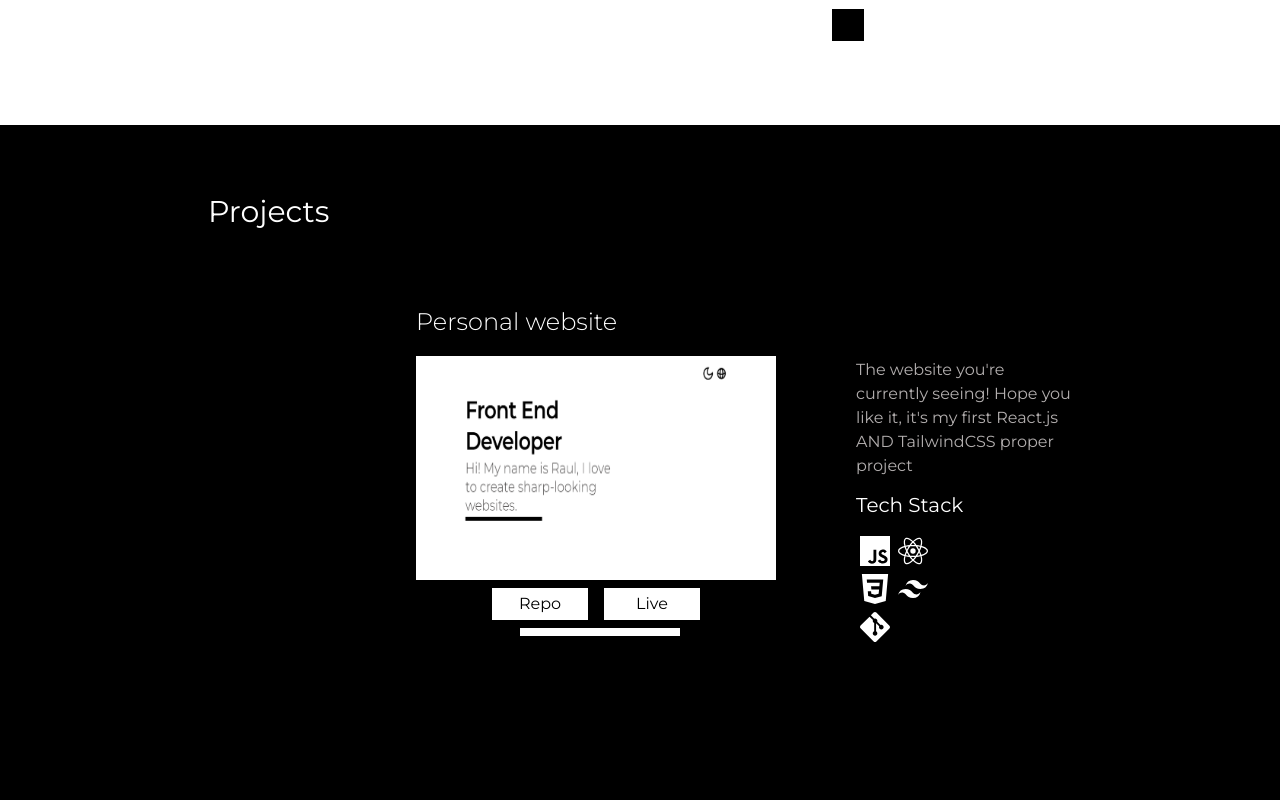
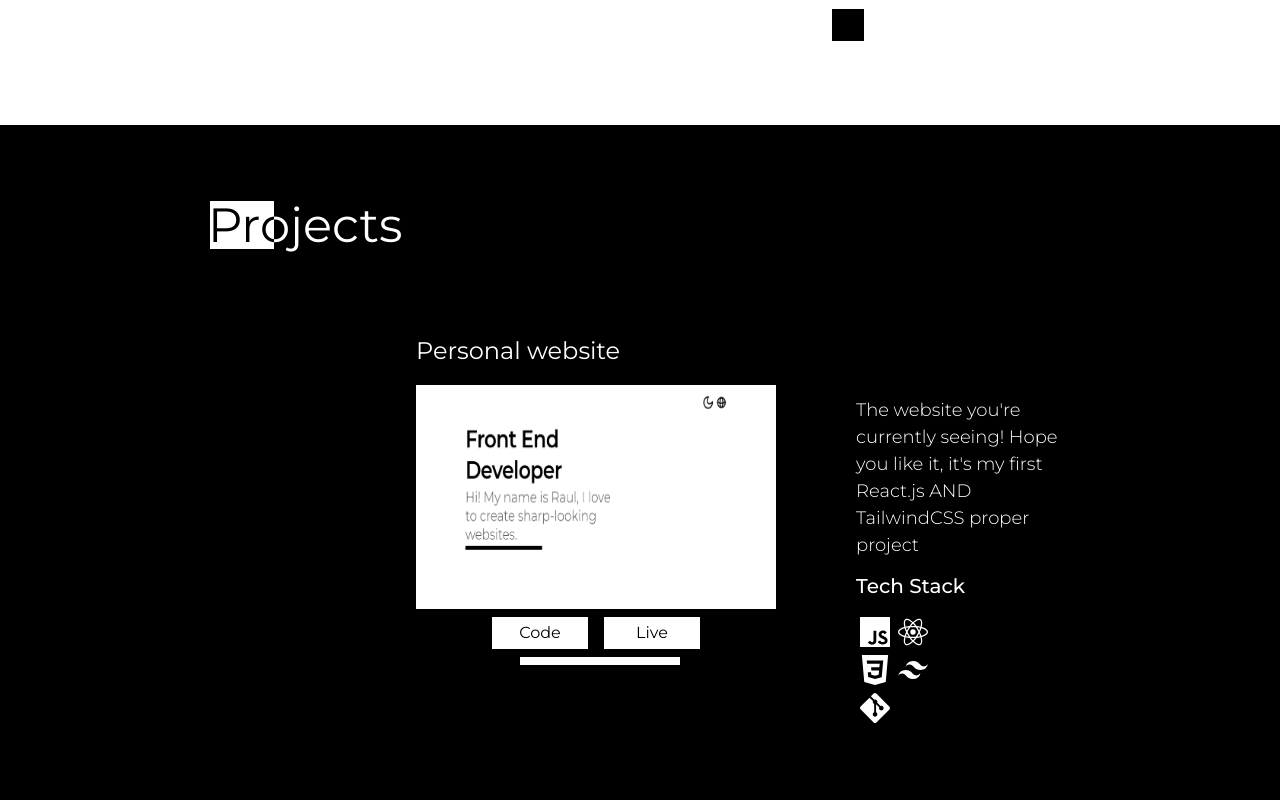
Before and after one commit to raulandreroman/new-portfolio, a React (Create React App) app: page / in a window 1280 px wide. Shown: the part 1660-2460 px from the top of the page. Built offline with nearby package versions, Linux system fonts and the light colour scheme.

Commit message:
:lipstick: style: Minor style changes
-Adds heading styling to Projects Section heading
-Modifies UX writing for 'Repo' button
-Modifies text color for better accesibility

```diff
--- a/src/components/Project/index.js
+++ b/src/components/Project/index.js
@@ -14,20 +14,20 @@ export default function Project(props) {
   const { handleClick } = props;
 
   return (
-    <div className='flex flex-col items-center my-12 lg:flex-row lg:mb-32'>
+    <div className='flex flex-col my-12 lg:flex-row lg:mb-32'>
       <div className={`flex flex-col mb-4 lg:mx-48 lg:max-w-1xl lg:mr-20 lg:mb-0`}>
 
-        <h4 className={'text-white mb-3 lg:self-start font-light lg:mt-3 lg:mb-0'}>{title}</h4>
+        <h4 className={'text-white mb-3 font-normal lg:self-start lg:mt-3 lg:mb-0'}>{title}</h4>
         <button onClick={() => handleClick(secondLink)}>
           <Preview previewUrl={previewUrl} />
         </button>
 
-        <div className={'flex justify-center w-full'}>
+        <div className={'flex justify-center w-full max-w-sm self-center lg:max-w-none'}>
           <button
             onClick={() => handleClick(firstLink)}
-            className={'w-auto flex-grow h-8 bg-white mx-2 lg:w-24 lg:h-8 lg:flex-grow-0'}
+            className={'w-auto flex-grow h-8 bg-white mx-2 lg:w-24 lg:h-8 lg:flex-grow-0 max'}
           >
-            <span>Repo</span>
+            <span>Code</span>
           </button>
           <button
             onClick={() => handleClick(secondLink)}
@@ -41,7 +41,7 @@ export default function Project(props) {
 
       </div>
       <div className='flex flex-col items-start flex-shrink-0 lg:mt-19 lg:w-1/4'>
-      <p className={'text-whiteish'}>{summary}</p>
+      <p className={'text-white text-lg font-light'}>{summary}</p>
       <TechStack content={techStack} />
       </div>
     </div>
--- a/src/components/ProjectsSection/index.js
+++ b/src/components/ProjectsSection/index.js
@@ -6,10 +6,23 @@ export default function ProjectsSection(props) {
 
 
   return (
-    <div className={`bg-black px-8 py-4 pb-24 mt-7 flex flex-col lg:px-48 lg:py-16`}>
-      <h3 className={`text-white font-normal center m-auto mb-3 mt-2 lg:m-0`}>Projects</h3>
+    <div
+      className={`bg-black px-8 py-4 pb-24 mt-7 flex flex-col lg:px-48 lg:py-16`}
+    >
+      <div className="flex my-5 mb-3 lg:mt-0">
+        <h3 className={`relative text-white z-20 blend-difference lg:text-5xl`}>Projects</h3>
+        <div
+          className={`relative self-center right-32 lg:right-48 w-16 h-8 lg:h-12 bg-white`}
+        />
+      </div>
       {projects.map((project, key) => {
-        return <Project details={project} key={key} handleClick={props.handleClick}/>;
+        return (
+          <Project
+            details={project}
+            key={key}
+            handleClick={props.handleClick}
+          />
+        );
       })}
     </div>
   );
--- a/src/styles/main.css
+++ b/src/styles/main.css
@@ -580,6 +580,10 @@ h4{
   font-weight: 400;
 }
 
+.font-medium{
+  font-weight: 500;
+}
+
 .h-0{
   height: 0;
 }
@@ -610,6 +614,10 @@ h4{
 
 .text-xs{
   font-size: 0.75rem;
+}
+
+.text-lg{
+  font-size: 1.125rem;
 }
 
 .text-xl{
@@ -731,12 +739,12 @@ h4{
   margin-top: 2rem;
 }
 
-.ml-8{
-  margin-left: 2rem;
+.mb-20{
+  margin-bottom: 5rem;
 }
 
-.mb-20{
-  margin-bottom: 5rem;
+.max-w-sm{
+  max-width: 24rem;
 }
 
 .max-w-1xl{
@@ -791,6 +799,10 @@ h4{
 
 .bottom-10{
   bottom: 2.75rem;
+}
+
+.right-32{
+  right: 8rem;
 }
 
 .text-white{
@@ -934,16 +946,8 @@ h4{
     flex-direction: row;
   }
 
-  .lg\:items-center{
-    align-items: center;
-  }
-
   .lg\:self-start{
     align-self: flex-start;
-  }
-
-  .lg\:self-center{
-    align-self: center;
   }
 
   .lg\:justify-end{
@@ -986,10 +990,6 @@ h4{
     font-size: 5rem;
   }
 
-  .lg\:m-0{
-    margin: 0;
-  }
-
   .lg\:mx-1{
     margin-left: 0.25rem;
     margin-right: 0.25rem;
@@ -1006,10 +1006,6 @@ h4{
 
   .lg\:mb-0{
     margin-bottom: 0;
-  }
-
-  .lg\:ml-0{
-    margin-left: 0;
   }
 
   .lg\:ml-2{
@@ -1044,6 +1040,10 @@ h4{
     margin-bottom: 8rem;
   }
 
+  .lg\:max-w-none{
+    max-width: none;
+  }
+
   .lg\:max-w-1xl{
     max-width: 40rem;
   }
@@ -1066,6 +1066,10 @@ h4{
     right: 3.5rem;
   }
 
+  .lg\:right-48{
+    right: 12rem;
+  }
+
   .lg\:w-24{
     width: 6rem;
   }
```
